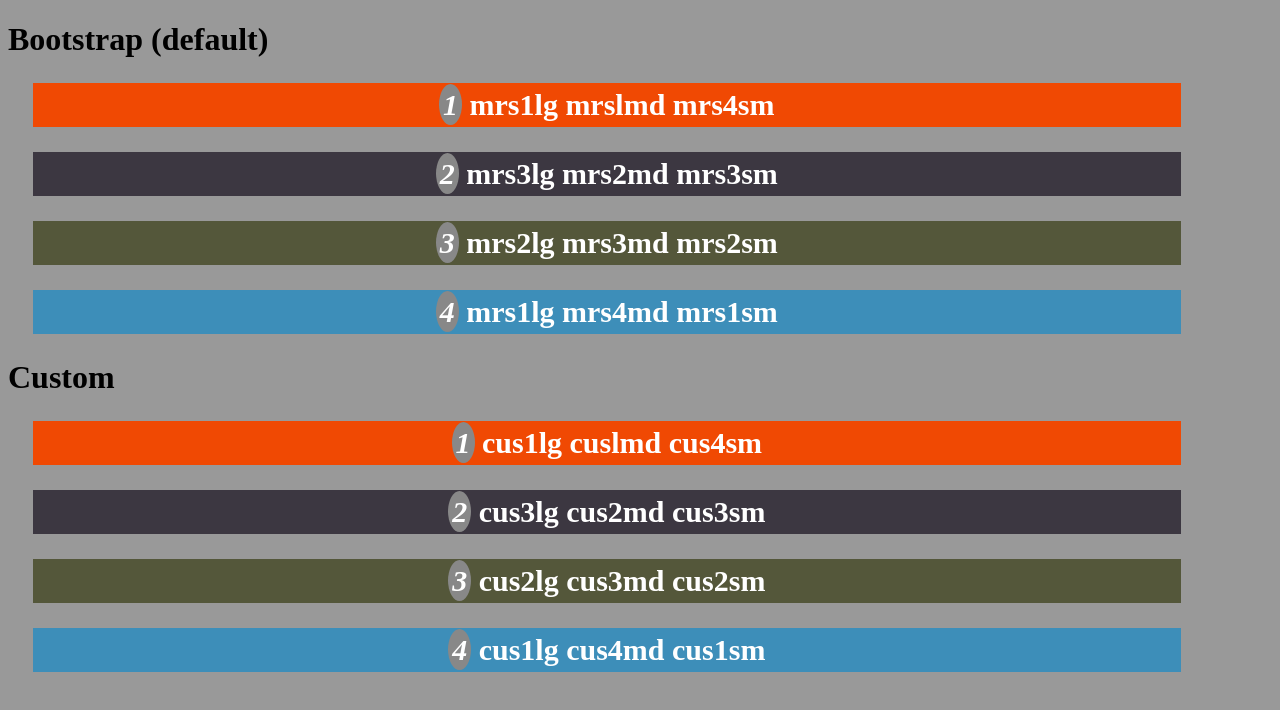
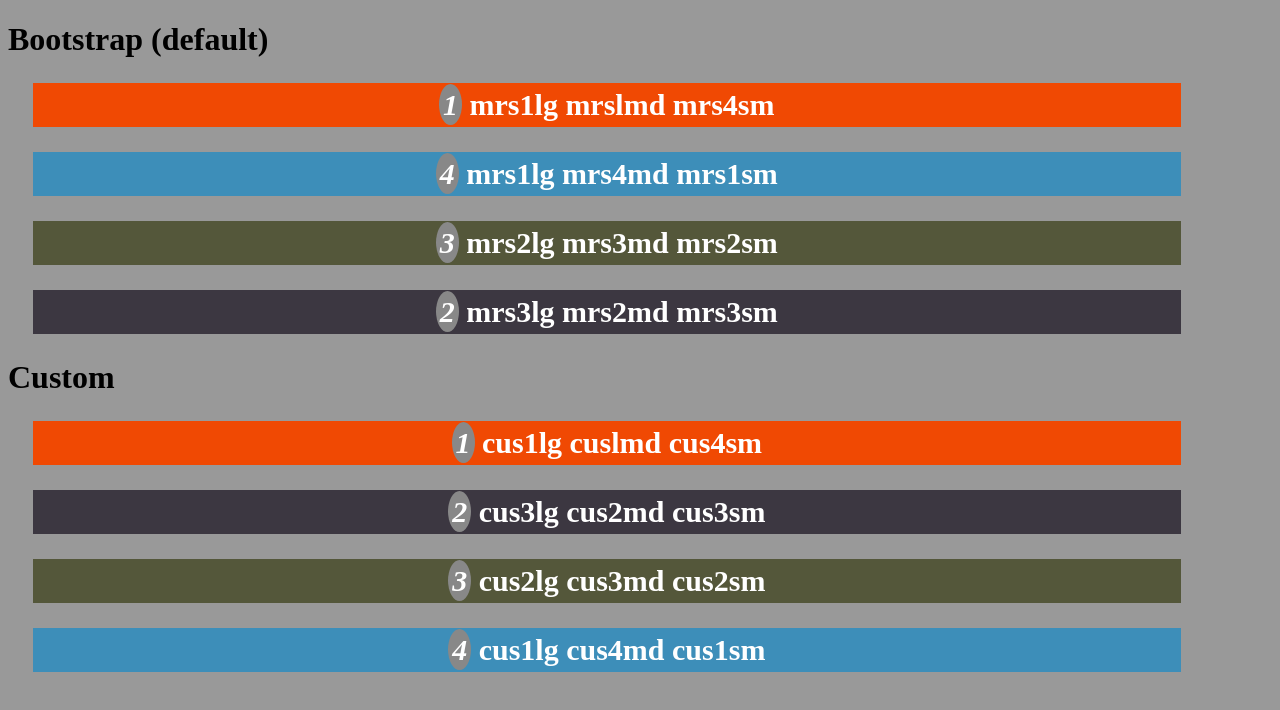
Before and after one commit to maskmax/Responsive-sorter, a plain HTML site: page index.html in a window 1280 px wide. Drawn offline with Linux system fonts and the light colour scheme.

Commit message:
Add files via upload

```diff
--- a/index.html
+++ b/index.html
@@ -1,7 +1,7 @@
 <!DOCTYPE html>
 <html>
 <head>
-    <script type="text/javascript" src="js/sorter.js"></script>
+    <script type="text/javascript" src="sorter.js"></script>
     <script type="text/javascript">
         // JavaScript
 
--- /dev/null
+++ b/sorter.js
@@ -0,0 +1,119 @@
+function ResponsiveSorter(options) {
+    "use strict";
+     this.options={};
+
+    if(typeof(options)==='undefiend' || typeof(options)!=='object'  ){options={};}
+    this.options.prefix=options.prefix || 'mrs';
+    this.options.debug=options.debug || false;
+    this.options.width=options.width || [ {name:'xs',min:0,max:768},
+            {name:'sm',min:768 ,max:992}
+            ,{name:'md',min:992,max:1200}
+            ,{name:'lg',min:1200,max:3000000} ] ;
+
+
+    if(typeof(options)=="object"){
+
+    }
+    ResponsiveSorter.prototype.debug=function(txt){
+        if(options.debug==true){console.log(txt);}
+    }
+    ResponsiveSorter.prototype.sortHtml=function() {
+        this.classList=[];
+        this.debug('sorting started...');
+        this.debug("." + this.options.prefix);
+         var nodes=document.querySelectorAll("."+this.options.prefix);
+
+        this.debug(nodes);
+        var i=0;
+        while(nodes[i]){
+            this.debug(nodes[i].className);
+            var classNames=nodes[i].className.split(' ');
+            var ii=0;
+            while(classNames[ii]){
+
+                if(classNames[ii].slice(0,this.options.prefix.length)==this.options.prefix){
+
+
+                    if(classNames[ii].slice(-1*this.widthName.name.length)==this.widthName.name) {
+                        this.debug(classNames[ii]);
+                        var classNumber = classNames[ii].replace(this.widthName.name, "");
+                         classNumber = Number(classNumber.replace(this.options.prefix, ""));
+if(isNaN(classNumber)){classNumber =1;}
+                        this.debug(classNumber);
+                        this.classList.push(
+                            { elemNumber:i,elemrank:classNumber }
+                        );
+                    }
+                }
+
+
+                ii++;
+            }
+
+            i++;
+        }
+        this.debug(this.classList);
+
+
+          /**********************************/
+         /*********sorting part************/
+        /********************************/
+
+        i=0;
+        var prerank=0;
+
+        this.classList.sort(function(a, b) {
+            return Number(a.elemrank) - Number(b.elemrank);
+        });
+        this.debug(this.classList);
+
+        while(this.classList[i])
+        {
+           // alert(this.classList[i].elemNumber);
+
+           if((i+1)<this.classList.length){ this.insertAfter( nodes[this.classList[i+1].elemNumber], nodes[this.classList[i].elemNumber]);}
+
+            i++;
+        }
+
+
+    }
+    ResponsiveSorter.prototype.insertAfter=function (newElement,targetElement) {
+        var parent = targetElement.parentNode;
+        if(parent.lastchild == targetElement) {
+            parent.appendChild(newElement);
+        } else {
+            parent.insertBefore(newElement, targetElement.nextSibling);
+        }
+    }
+
+
+    ResponsiveSorter.prototype.findWidth=function(){
+
+        var theWidth=this.options.width;
+        var preWidthName=this.widthName || {};
+
+      //  this.debug('width:'+window.innerWidth);
+       // this.debug('check:'+theWidth);
+        this.widthName={};
+       var i=0;
+        while(theWidth[i]){
+            //this.debug('min:'+theWidth[i].min+'max:'+theWidth[i].max);
+          if(theWidth[i].min<=window.innerWidth && window.innerWidth<theWidth[i].max){
+              this.debug('name:'+theWidth[i].name+'----min:'+theWidth[i].min+'max:'+theWidth[i].max);
+              this.widthName=theWidth[i];break;
+          }
+            //
+            i++;
+        }
+        if(preWidthName.name!=this.widthName.name){ this.sortHtml(); }
+
+
+
+
+    }
+
+
+    this.findWidth();
+    window.addEventListener("resize", this.findWidth.bind(this)   );
+}
```
Also changed, not shown: 1 other file.
